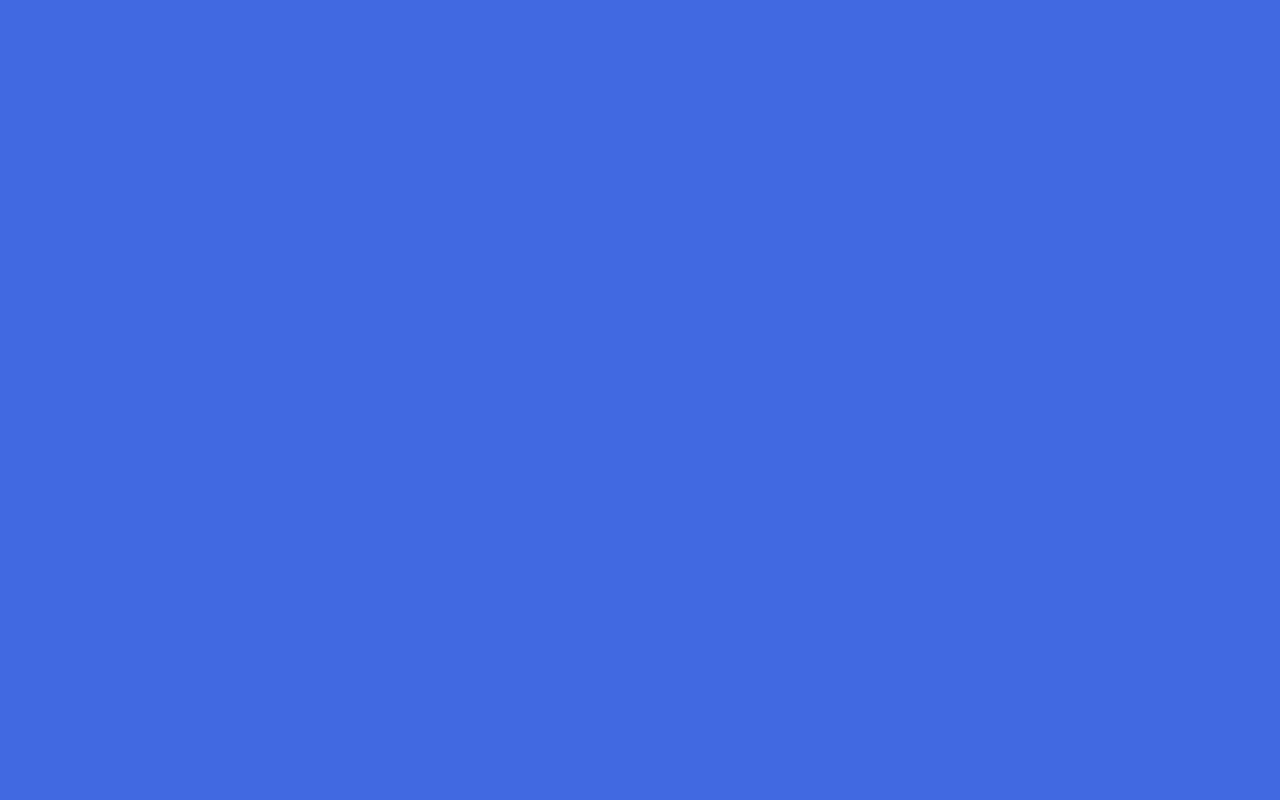
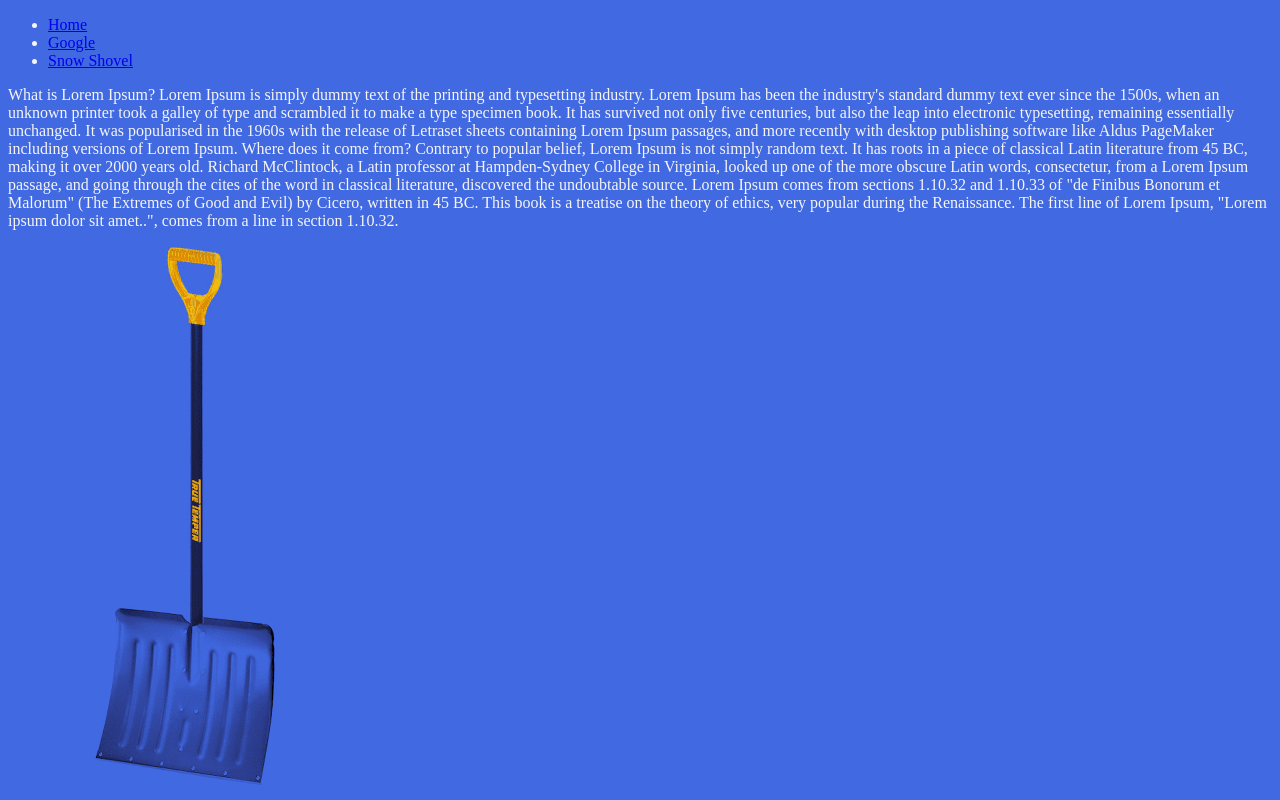
Before and after one commit to DeltaV-Instructor/class-1-demo-review, a plain HTML site: page index.html in a window 1280 px wide. Drawn offline with Linux system fonts and the light colour scheme.

Commit message:
html is valid and formatted

```diff
--- a/css/style.css
+++ b/css/style.css
@@ -1,3 +1,4 @@
 body {
   background-color: royalblue;
+  color: whitesmoke;
 }
--- a/index.html
+++ b/index.html
@@ -1,6 +1,5 @@
 <!DOCTYPE html>
-
-<html>
+<html lang="en">
    <head>
       <meta charset="utf-8">
       <meta http-equiv="X-UA-Compatible" content="IE=edge">
@@ -8,11 +7,28 @@
       <meta name="description" content="">
       <meta name="viewport" content="width=device-width, initial-scale=1">
       <link rel="icon" type="image/x-icon" href="images/DV.png">
+      <!-- this happens first and we get all our styles -->
       <link rel="stylesheet" href="css/style.css" >
+      <!-- this will happen and update our style or overwrite -->
    </head>
    <body>
-
-
+      <header>
+         <ul>
+            <li><a href="index.html">Home</a></li>
+            <li><a href="https://www.google.com/">Google</a></li>
+            <li><a href="#snowShovel">Snow Shovel</a></li>
+         </ul>
+      </header>
+      <main>
+        <p>What is Lorem Ipsum?
+            Lorem Ipsum is simply dummy text of the printing and typesetting industry. Lorem Ipsum has been the industry's standard dummy text ever since the 1500s, when an unknown printer took a galley of type and scrambled it to make a type specimen book. It has survived not only five centuries, but also the leap into electronic typesetting, remaining essentially unchanged. It was popularised in the 1960s with the release of Letraset sheets containing Lorem Ipsum passages, and more recently with desktop publishing software like Aldus PageMaker including versions of Lorem Ipsum.
+            Where does it come from?
+            Contrary to popular belief, Lorem Ipsum is not simply random text. It has roots in a piece of classical Latin literature from 45 BC, making it over 2000 years old. Richard McClintock, a Latin professor at Hampden-Sydney College in Virginia, looked up one of the more obscure Latin words, consectetur, from a Lorem Ipsum passage, and going through the cites of the word in classical literature, discovered the undoubtable source. Lorem Ipsum comes from sections 1.10.32 and 1.10.33 of "de Finibus Bonorum et Malorum" (The Extremes of Good and Evil) by Cicero, written in 45 BC. This book is a treatise on the theory of ethics, very popular during the Renaissance. The first line of Lorem Ipsum, "Lorem ipsum dolor sit amet..", comes from a line in section 1.10.32.
+         </p>
+      </main>
+      <footer>
+         <img   src="images/snoshov.png"  id="snowShovel" alt="This is a shovel for snow."/>
+      </footer>
       <script src="js/app.js" ></script>
    </body>
 </html>
```
Also changed, not shown: images/snoshov.png (added). Lines whose indentation alone changed are shown as unchanged.
